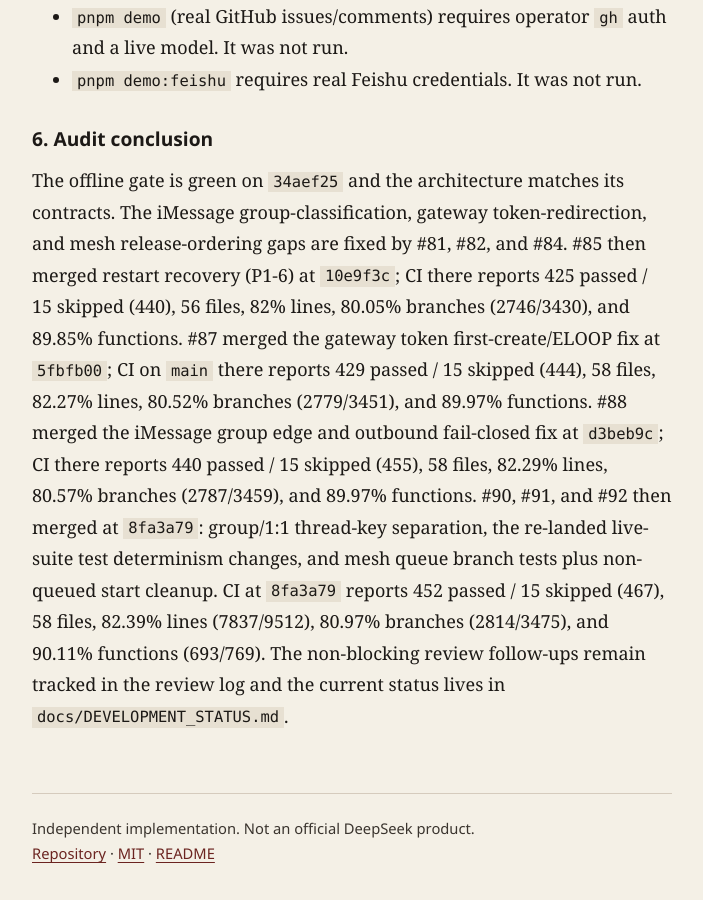
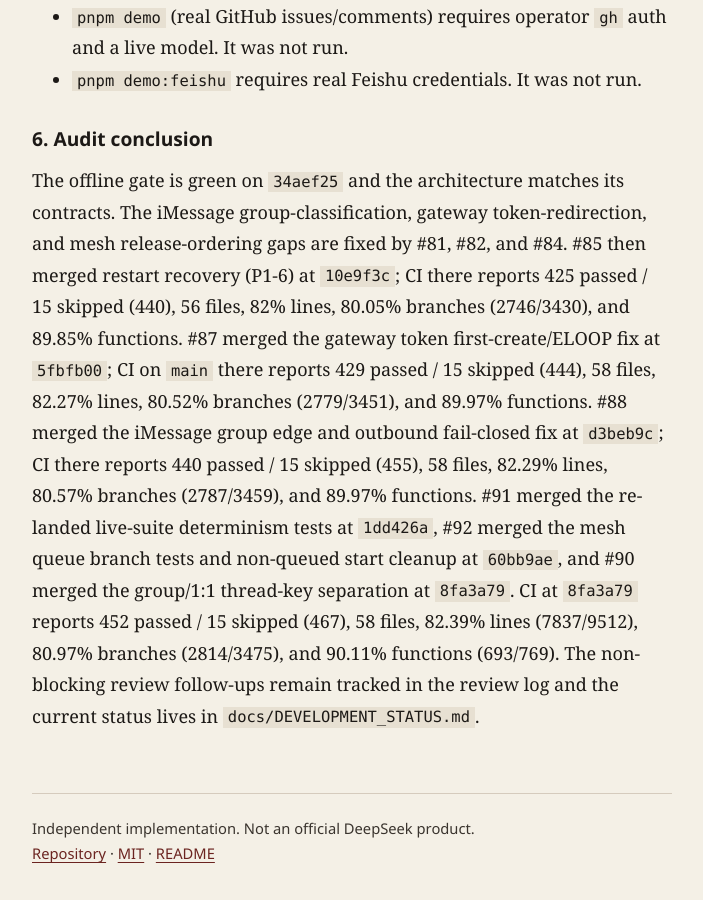
Before and after one commit to LofiSu/deepseek-super-agent, a Jekyll site: the page built from docs/PROJECT_AUDIT.md, in a window 1280 px wide and 900 px high, scrolled down 6323 px. Shown: the whole window, without its empty margins (288-991 px from the left). Built offline with Jekyll 4.4.1, drawn with Linux system fonts in a browser that asks for light colours; our own code applies the rules of GitHub Pages for plain Markdown files.

```diff
--- a/docs/PROJECT_AUDIT.md
+++ b/docs/PROJECT_AUDIT.md
@@ -205,10 +205,10 @@ there reports 429 passed / 15 skipped (444), 58 files, 82.27% lines, 80.52%
 branches (2779/3451), and 89.97% functions. #88 merged the iMessage group edge
 and outbound fail-closed fix at `d3beb9c`; CI there reports 440 passed / 15
 skipped (455), 58 files, 82.29% lines, 80.57% branches (2787/3459), and 89.97%
-functions. #90, #91, and #92 then merged at `8fa3a79`: group/1:1 thread-key
-separation, the re-landed live-suite test determinism changes, and mesh queue
-branch tests plus non-queued start cleanup. CI at `8fa3a79` reports 452 passed
-/ 15 skipped (467), 58 files, 82.39% lines (7837/9512), 80.97% branches
-(2814/3475), and 90.11% functions (693/769). The non-blocking review follow-ups
-remain tracked in the review log and the current status lives in
-`docs/DEVELOPMENT_STATUS.md`.
+functions. #91 merged the re-landed live-suite determinism tests at `1dd426a`,
+#92 merged the mesh queue branch tests and non-queued start cleanup at
+`60bb9ae`, and #90 merged the group/1:1 thread-key separation at `8fa3a79`.
+CI at `8fa3a79` reports 452 passed / 15 skipped (467), 58 files, 82.39% lines
+(7837/9512), 80.97% branches (2814/3475), and 90.11% functions (693/769). The
+non-blocking review follow-ups remain tracked in the review log and the current
+status lives in `docs/DEVELOPMENT_STATUS.md`.
```
Also changed, not shown: docs/DEVELOPMENT_STATUS.md (+3 -3 lines), docs/PR_REVIEW_LOG.md (+4 -2 lines).
